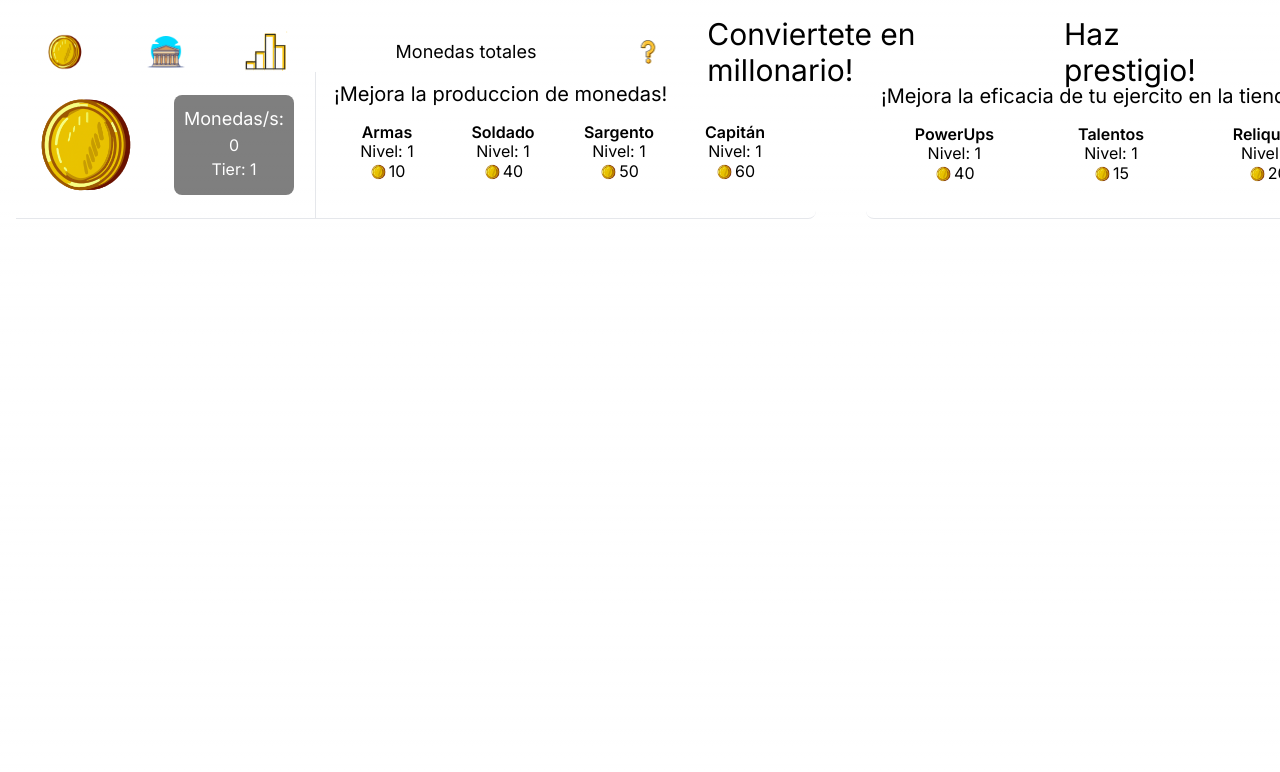
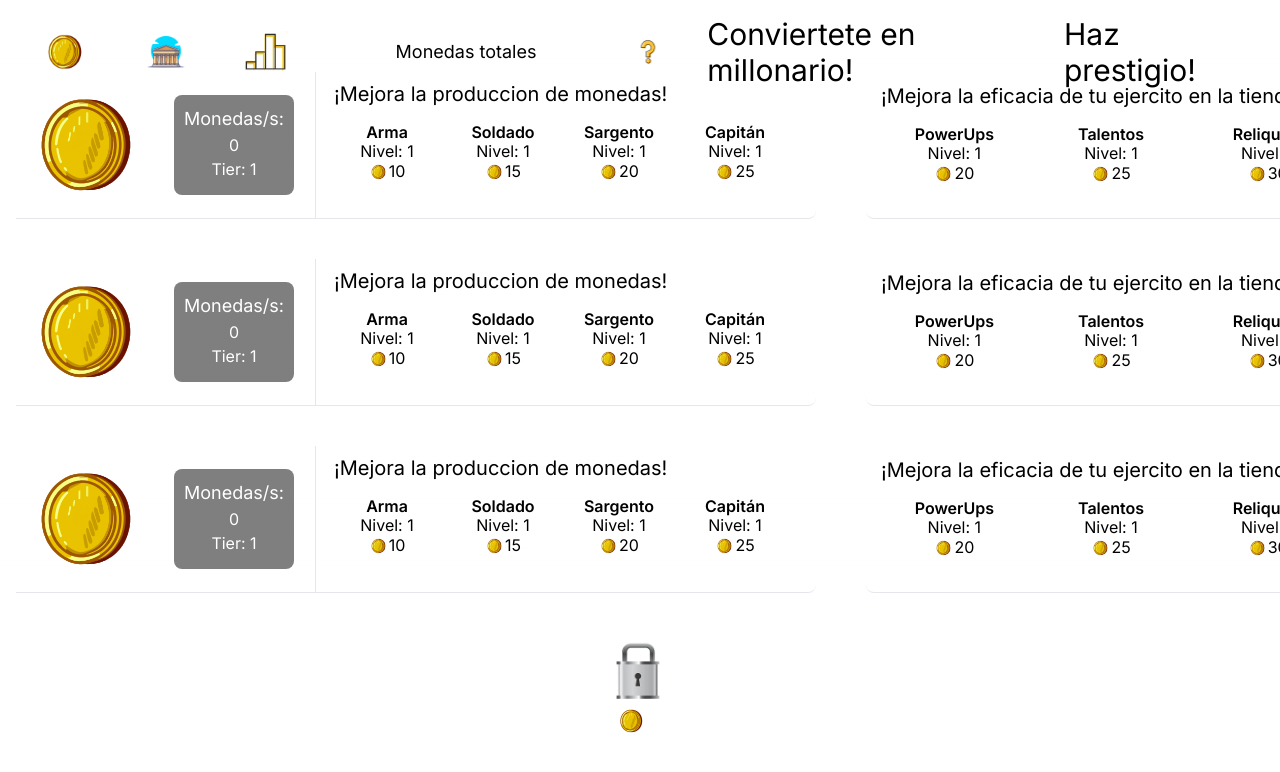
Before and after one commit to JavierChicano/cookie-clicker-v3, a Next.js app: page / in a window 1280 px wide. Shown: the top 772 px of the page. Built offline with nearby package versions, Linux system fonts and the light colour scheme.

Commit message:
Correcciones de componenetes

```diff
--- a/app/layout.tsx
+++ b/app/layout.tsx
@@ -6,6 +6,7 @@ import pregunta from "@/media/interrogacion.png"
 import coin1 from "@/media/coin1.png"
 import olimpo from "@/media/Olimpo.png"
 import stats from "@/media/estadisticas.png"
+import Link from 'next/link'
 
 
 const inter = Inter({ subsets: ['latin'] })
@@ -13,6 +14,9 @@ const inter = Inter({ subsets: ['latin'] })
 export const metadata: Metadata = {
   title: 'CoinClicker V3',
   description: 'Basado en el famoso juego Cookie Clicker',
+  icons: {
+    icon: "/public/favicon.ico"
+  }
 }
 
 export default function RootLayout({
@@ -26,10 +30,10 @@ export default function RootLayout({
       <header className='rounded-r-md w-full grid grid-cols-[minmax(600px,600px)_minmax(00px,500px)_minmax(200px,1fr)] h-14 items-center justify-center'>
         <ul className='flex list-none m-0 p-0 h-full rounded-t-lg bg-principal border-b border-solid border-white'>
             <li className='flex flex-[1] cursor-pointer h-full items-center justify-center rounded-tl-lg '>
-                <a href="app/page.tsx">
+                <Link href="/">
                     <img src={coin1.src} alt="Moneda"
                     className='h-12'></img>
-                </a>
+                </Link>
             </li>
             <li className='flex flex-[1] cursor-pointer h-full items-center justify-center'>
                 <a href="index.html">
--- a/app/page.tsx
+++ b/app/page.tsx
@@ -1,123 +1,26 @@
-import Image from "next/image";
-import coin1 from "@/media/coin1.png";
-import CajaMejora from "@/components/caja-mejoras";
-import CajaMoneda from "@/components/caja-monedas";
+"use client";
+import ContenedorPrincipal from "@/components/main/contenedor-principal";
+import { useBearStore } from "@/states/states";
+import CajaCandado from "@/components/main/caja-candado";
+
+
 export default function Home() {
+  const { numRows, setNumRows } = useBearStore();
+  const contenedorArray: JSX.Element[] = [];
+  for (let i = 0; i < numRows; i++) {
+    contenedorArray.push(<ContenedorPrincipal key={i} />);
+  }
+  return (
+    //Hay que llamar a la funcion onclick dentro del componenete cajaCandado
+    //fuentes de letras
+    //Empezar con el estdo del contador de monedas (y tmb pasarselo al layout)
+    <main className="flex flex-col gap-y-10 text-black w-full h-full">
+      {contenedorArray}
 
-  return (
-    <main className="grid grid-cols-[minmax(300px,300px)_minmax(500px,1fr)_minmax(550px,700px)] gap-y-10 relative text-black">
-      {/* <div
-        id="mostrarCandado"
-        className="flex flex-col justify-center absolute  rounded-r-lg w-full h-[36px] text-center items-center z-2 col-span-2 bg-principalOscurecido"
-      >
-        <img src="img/candado.png" id="imgCandado" className="h-[20px]"></img>
-        <section
-          id="cajaCandado"
-          className="mt-[-8px] flex flex-row justify-center"
-        >
-          <img
-            src="@public/nivel 1/coin1.png"
-            id="monedaClick3"
-            alt="moneda"
-            className="h-[7px]"
-          ></img>
-          <span id="costeCandado" className="mt-[5px]"></span>
-        </section>
-      </div> */}
-      {/* Display monedas */}
-      <section className="flex items-center border-r border-b border-solid p-[8px] bg-principal">
-        <img
-          src={coin1.src}
-          alt={"coin"}
-          className="relative h-[130px] cursor-pointer active:scale-125"
-        />
-        <CajaMoneda
-          datos={{
-            monedasSegundo: 0,
-            tier: 1,
-          }}
-          />
-
-      </section>
-      {/* Display mejoras */}
-      <section className="rounded-r-lg p-[18px] border-b border-solid bg-principal">
-        <h2 className="mt-[-10px] text-xl">
-          ¡Mejora la produccion de monedas!
-        </h2>
-        <aside className="flex flex-wrap mt-[-2px]">
-          {/* Primera caja */}
-          <CajaMejora
-            datos={{
-              nombre: "Armas",
-              nivel: 1,
-              coste: 10,
-              descripcion: "Aumenta el valor del click +1",
-            }}
-          />
-          {/* Segunda caja */}
-          <CajaMejora
-            datos={{
-              nombre: "Soldado",
-              nivel: 1,
-              coste: 40,
-              descripcion: "Aumenta tu produccion de monedas por segundo en +1",
-            }}
-          />
-          {/* Tercera caja */}
-          <CajaMejora
-            datos={{
-              nombre: "Sargento",
-              nivel: 1,
-              coste: 50,
-              descripcion: "Aumenta tu produccion de monedas por segundo en +3",
-            }}
-          />
-          {/* Cuarta caja */}
-          <CajaMejora
-            datos={{
-              nombre: "Capitán",
-              nivel: 1,
-              coste: 60,
-              descripcion: "Aumenta tu produccion de monedas por segundo en +4",
-            }}
-          />
-        </aside>
-      </section>
-      {/* Display tienda */}
-      <section className="rounded-lg ml-[50px] pl-[15px] pr-[15px] border-b border-solid bg-principal">
-        <h3 className="mt-[10px]  text-xl">
-          ¡Mejora la eficacia de tu ejercito en la tienda!
-        </h3>
-        <aside className="flex flex-wrap p-[10p] mt-[-2px]">
-          {/* Primera caja */}
-          <CajaMejora
-            datos={{
-              nombre: "PowerUps",
-              nivel: 1,
-              coste: 40,
-              descripcion: "Añade un boost que hace a las habilidades mas eficientes",
-            }}
-          />
-          {/* Segunda caja */}
-          <CajaMejora
-            datos={{
-              nombre: "Talentos",
-              nivel: 1,
-              coste: 15,
-              descripcion: "Debloquea habilidades unicas de cada objeto",
-            }}
-          />
-          {/* Tercera caja */}
-          <CajaMejora
-            datos={{
-              nombre: "Reliquias",
-              nivel: 1,
-              coste: 20,
-              descripcion: "Implementa pasivas unicas en cada nivel",
-            }}
-          />
-        </aside>
-      </section>
+      <CajaCandado
+        datos={{
+          coste: 10
+      }}
+      />
     </main>
-  );
-}
+)}
--- /dev/null
+++ b/components/main/caja-candado.tsx
@@ -0,0 +1,31 @@
+import candado from "@/media/candado.png";
+import coin1 from "@/media/coin1.png";
+
+type CajaCandadoParams = {
+  coste: number
+};
+
+export default function CajaCandado({ datos }: { datos: CajaCandadoParams }) {
+  const { coste} = datos;
+  return (
+    <div
+        id="mostrarCandado"
+        className="flex flex-col justify-center rounded-r-lg w-full text-center items-center bg-principalOscurecido h-full"
+      >
+        <img
+          src={candado.src}
+          className="h-[80px]"
+
+        ></img>
+        <section
+          className="mt-[-8px] flex flex-row justify-center"
+        >
+          <img
+            src={coin1.src}
+            alt="moneda"
+            className="h-8"
+          ></img>
+          <span className="mt-[4px] text-white">{coste}</span>
+        </section>
+      </div>
+  );}
--- /dev/null
+++ b/components/main/contenedor-principal.tsx
@@ -0,0 +1,93 @@
+import coin1 from "@/media/coin1.png";
+import CajaMejora from "./caja-mejoras";
+import CajaMoneda from "@/components/main/caja-monedas";
+
+export default function ContenedorPrincipal() {
+  return (
+    <div className="grid grid-cols-[minmax(300px,300px)_minmax(500px,1fr)_minmax(550px,700px)]">
+      <section className="flex items-center border-r border-b border-solid p-[8px] bg-principal">
+        <img
+          src={coin1.src}
+          alt={"coin"}
+          className="relative h-[130px] cursor-pointer active:scale-125"
+        />
+        <CajaMoneda
+          datos={{
+            monedasSegundo: 0,
+            tier: 1,
+          }}
+        />
+      </section>
+      <section className="rounded-r-lg p-[18px] border-b border-solid bg-principal">
+        <h2 className="mt-[-10px] text-xl">
+          ¡Mejora la produccion de monedas!
+        </h2>
+        <aside className="flex flex-wrap mt-[-2px]">
+          <CajaMejora
+            datos={{
+              nombre: "Arma",
+              nivel: 1,
+              coste: 10,
+              descripcion: "Aumenta el valor del click +1",
+            }}
+          />
+          <CajaMejora
+            datos={{
+              nombre: "Soldado",
+              nivel: 1,
+              coste: 15,
+              descripcion: "Aumenta la produccion de monedas por segundo en +1",
+            }}
+          />
+          <CajaMejora
+            datos={{
+              nombre: "Sargento",
+              nivel: 1,
+              coste: 20,
+              descripcion: "Aumenta la produccion de monedas por segundo en +3",
+            }}
+          />
+          <CajaMejora
+            datos={{
+              nombre: "Capitán",
+              nivel: 1,
+              coste: 25,
+              descripcion: "Aumenta la produccion de monedas por segundo en +5",
+            }}
+          />
+        </aside>
+      </section>
+      <section className="rounded-lg ml-[50px] pl-[15px] pr-[15px] border-b border-solid bg-principal">
+        <h3 className="mt-[10px]  text-xl">
+          ¡Mejora la eficacia de tu ejercito en la tienda!
+        </h3>
+        <aside className="flex flex-wrap p-[10p] mt-[-2px]">
+          <CajaMejora
+            datos={{
+              nombre: "PowerUps",
+              nivel: 1,
+              coste: 20,
+              descripcion: "Añade un boost que hace a las habilidades mas eficientes",
+            }}
+          />
+          <CajaMejora
+            datos={{
+              nombre: "Talentos",
+              nivel: 1,
+              coste: 25,
+              descripcion: "Desbloquea habilidades unicas de cada objeto",
+            }}
+          />
+          <CajaMejora
+            datos={{
+              nombre: "Reliquias",
+              nivel: 1,
+              coste: 30,
+              descripcion: "Implementa pasivas unicas en cada nivel",
+            }}
+          />
+        </aside>
+      </section>
+    </div>
+  );
+}
--- a/package.json
+++ b/package.json
@@ -12,7 +12,8 @@
     "clsx": "^2.0.0",
     "next": "^14.0.3",
     "react": "^18.2.0",
-    "react-dom": "^18.2.0"
+    "react-dom": "^18.2.0",
+    "zustand": "^4.4.7"
   },
   "devDependencies": {
     "@types/node": "^20.10.0",
--- /dev/null
+++ b/states/states.ts
@@ -0,0 +1,11 @@
+import zustand, { create } from "zustand";
+
+type RowContenedorPrincipalType = {
+  numRows: number;
+  setNumRows: (by: number) => void;
+};
+
+export const useBearStore = create<RowContenedorPrincipalType>()((set) => ({
+  numRows: 3,
+  setNumRows: (rows: number) => set(() => ({ numRows: rows })),
+}));
```
Also changed, not shown: components/main/caja-mejoras.tsx (renamed from components/caja-mejoras.tsx), components/main/caja-monedas.tsx (renamed from components/caja-monedas.tsx), 2 other files (tests, documents, lock files or other folders).
